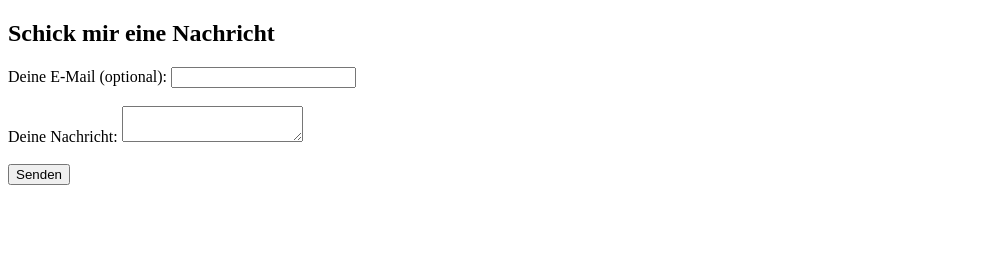
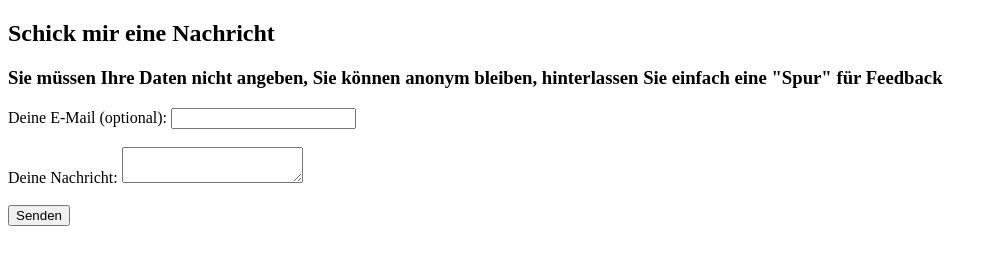
Before and after one commit to ChickenDinnerD/ChickenDinnerD.github.io, a plain HTML site: page index.html in a window 1280 px wide. Shown: the whole page, without its empty margins (0-997 px from the left). Drawn offline with Linux system fonts and the light colour scheme.

Commit message:
Initial commit2

```diff
--- a/index.html
+++ b/index.html
@@ -7,6 +7,7 @@
 </head>
 <body>
     <h2>Schick mir eine Nachricht</h2>
+    <h3>Sie müssen Ihre Daten nicht angeben, Sie können anonym bleiben, hinterlassen Sie einfach eine "Spur" für Feedback</h3>
     <form action="https://formspree.io/f/xldjrbby" method="POST">
         <label>
             Deine E-Mail (optional):
```
Also changed, not shown: 1 other file.
